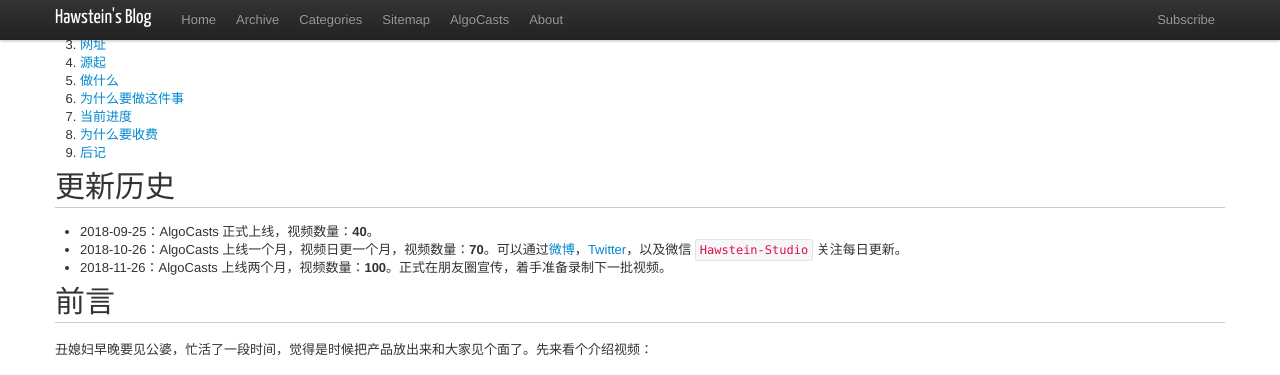
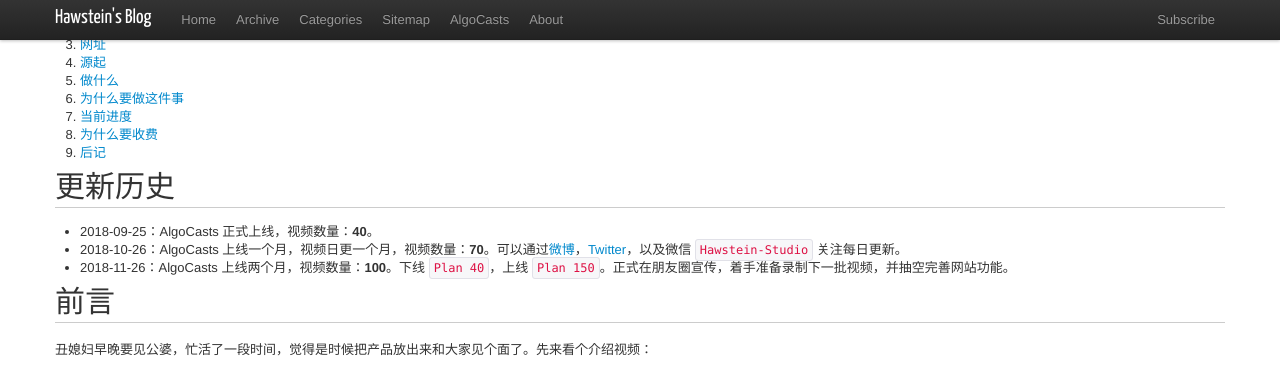
Before and after one commit to Hawstein/hawstein.github.com, a Jekyll site: the page built from _posts/2018/2018-9-25-algocasts-intro.md, in a window 1280 px wide and 900 px high, scrolled down 442 px, cut to the strip 0-375 px from the top of the window. Built offline with Jekyll 4.4.1, drawn with Linux system fonts in a browser that asks for light colours; comment, search, counter and statistics services are not loaded.

Commit message:
update post algocasts intro

```diff
--- a/_posts/2018/2018-9-25-algocasts-intro.md
+++ b/_posts/2018/2018-9-25-algocasts-intro.md
@@ -20,7 +20,7 @@ title: AlgoCasts 用心做好每一个算法视频
 
 * 2018-09-25：AlgoCasts 正式上线，视频数量：**40**。
 * 2018-10-26：AlgoCasts 上线一个月，视频日更一个月，视频数量：**70**。可以通过[微博](https://weibo.com/hawsteinstudio)，[Twitter](https://twitter.com/hawsteinstudio)，以及微信 `Hawstein-Studio` 关注每日更新。
-* 2018-11-26：AlgoCasts 上线两个月，视频数量：**100**。正式在朋友圈宣传，着手准备录制下一批视频。
+* 2018-11-26：AlgoCasts 上线两个月，视频数量：**100**。下线 `Plan 40`，上线 `Plan 150`。正式在朋友圈宣传，着手准备录制下一批视频，并抽空完善网站功能。
 
 ## 前言
 
```
